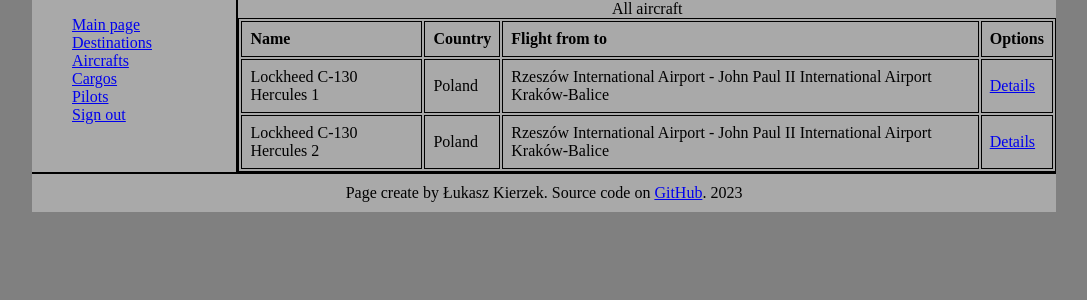
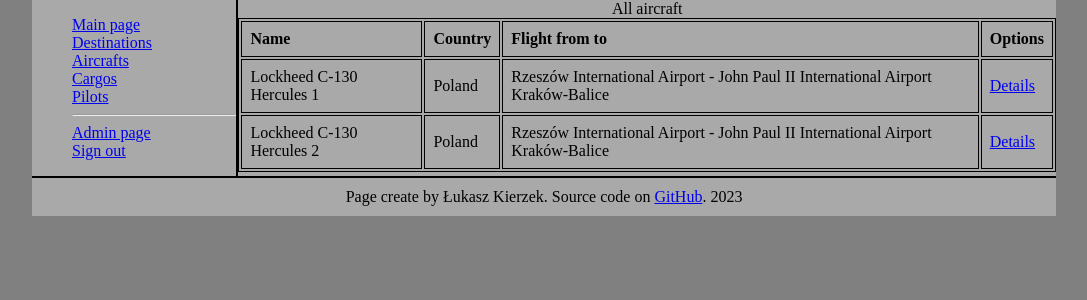
Before and after one commit to lukaskierzek/cargo_app, a Django app: page /airlift/aircrafts/ in a window 1280 px wide. Shown: the part 60-360 px from the top of the page, without its empty margins (96-1183 px from the left). Run offline with Django 4.2, Linux system fonts and the light colour scheme; the visitor is signed in with stand-in values (Sample User, id 1); data comes from the database, SQL or seed files in the repository.

Commit message:
Update base.html
Add link to admin page

```diff
--- a/airlift/templates/airlift/base.html
+++ b/airlift/templates/airlift/base.html
@@ -31,6 +31,8 @@
             <li><a href="{% url 'airlift:aircrafts' %}">Aircrafts</a></li>
             <li><a href="{% url 'airlift:cargos' %}">Cargos</a></li>
             <li><a href="{% url 'airlift:pilots' %}">Pilots</a></li>
+            <hr>
+            <li><a href="/admin/">Admin page</a></li>
             <li><a href="{% url 'logout' %}?next={% url 'login' %}">Sign out</a></li>
           {% endif %}
         </ul>
```
